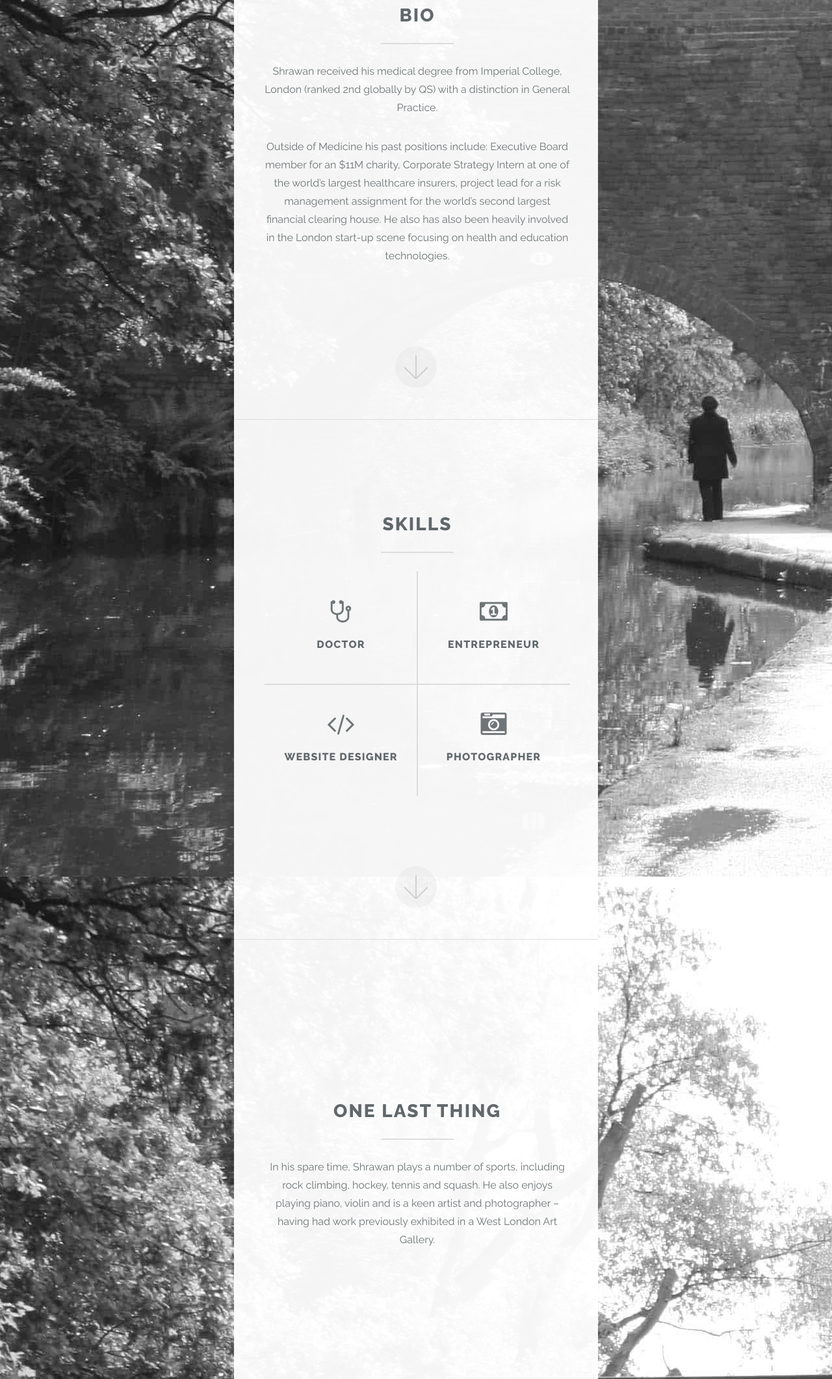
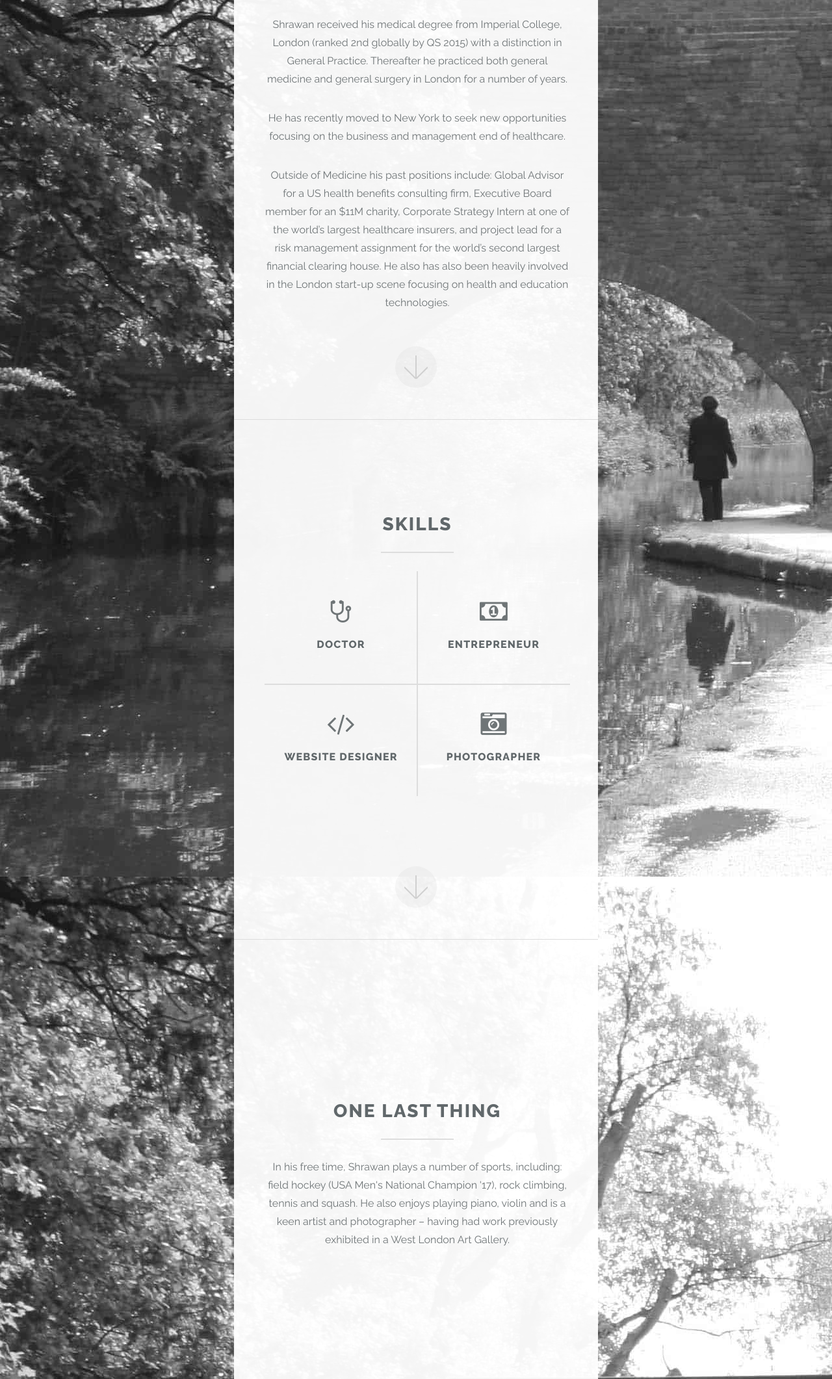
Before and after one commit to ShrawanPatel/shrawanpatel, a plain HTML site: page index.html in a window 1280 px wide. Shown: the part 955-3077 px from the top of the page at 65% size. Drawn offline with Linux system fonts and the light colour scheme; files whose address does not match are found by name.

Commit message:
Updates to my bio

```diff
--- a/index.html
+++ b/index.html
@@ -25,7 +25,7 @@
 			<section id="header">
 				<header class="major">
 					<h1>Shrawan Patel</h1>
-					<p>Dreamer. discoverer. explorer.</p>
+					<p>Dreamer. explorer. discoverer</p>
 				</header>
 				<div class="container">
 					<ul class="actions">
@@ -42,8 +42,9 @@
 						<header class="major">
 							<h2>Bio</h2>
 						</header>
-						<p>Shrawan received his medical degree from Imperial College, London (ranked 2nd globally by QS) with a distinction in General Practice. </p>
-						<p>Outside of Medicine his past positions include: Executive Board member for an $11M charity, Corporate Strategy Intern at one of the world’s largest healthcare insurers, project lead for a risk management assignment for the world’s second largest financial clearing house. He also has also been heavily involved in the London start-up scene focusing on health and education technologies. </p>
+						<p>Shrawan received his medical degree from Imperial College, London (ranked 2nd globally by QS 2015) with a distinction in General Practice. Thereafter he practiced both general medicine and general surgery in London for a number of years.  </p>
+						<p>He has recently moved to New York to seek new opportunities focusing on the business and management end of healthcare. </p>
+						<p>Outside of Medicine his past positions include: Global Advisor for a US health benefits consulting firm, Executive Board member for an $11M charity, Corporate Strategy Intern at one of the world’s largest healthcare insurers, and project lead for a risk management assignment for the world’s second largest financial clearing house. He also has also been heavily involved in the London start-up scene focusing on health and education technologies. </p>
 					</div>
 					<a href="#two" class="goto-next scrolly">Next</a>
 				</div>
@@ -88,7 +89,7 @@
 						<header class="major">
 							<h2>One last thing</h2>
 						</header>
-						<p>In his spare time, Shrawan plays a number of sports, including rock climbing, hockey, tennis and squash. He also enjoys playing piano, violin and is a keen artist and photographer – having had work previously exhibited in a West London Art Gallery. </p>
+						<p>In his free time, Shrawan plays a number of sports, including: field hockey (USA Men's National Champion '17), rock climbing, tennis and squash. He also enjoys playing piano, violin and is a keen artist and photographer – having had work previously exhibited in a West London Art Gallery. </p>
 					</div>
 					<a href="#footer" class="goto-next scrolly">Next</a>
 				</div>
```
